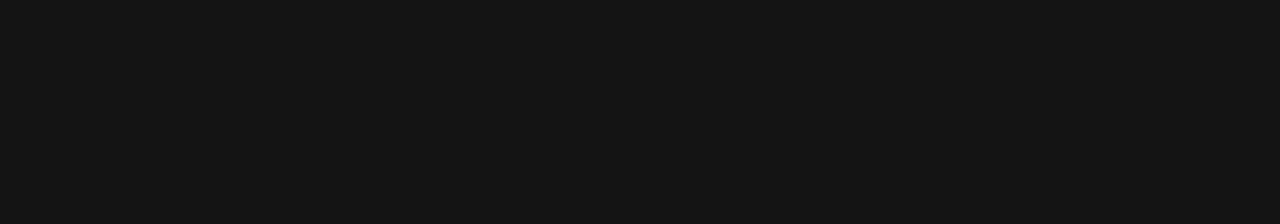
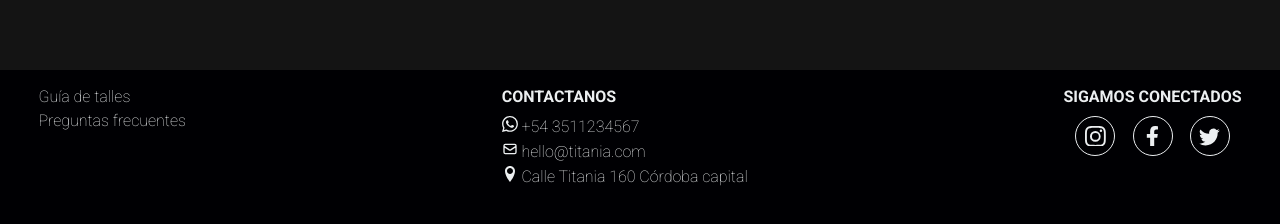
Before and after one commit to lauty-shock/Titania, a React (Vite) app in the folder client/: page / in a window 1280 px wide. Shown: the part 2516-2740 px from the top of the page. Before the commit the page ends 2566 px from the top, so only its background shows below. Built offline with nearby package versions, Linux system fonts and the light colour scheme.

Commit message:
Footer creado

```diff
--- a/client/src/App.jsx
+++ b/client/src/App.jsx
@@ -2,6 +2,7 @@ import Landing from "./components/Landing";
 import Navbar from "./components/Navbar";
 import Carrusel from "./components/Carrusel";
 import Marcas from "./components/Marcas";
+import Footer from "./components/Footer";
 
 function App() {
   const zapas = [
@@ -147,6 +148,7 @@ function App() {
       <Marcas />
       <Carrusel product={zapas} title="PARA HOMBRES" />
       <Carrusel product={zapas} title="PARA MUJERES" />
+      <Footer />
     </div>
   );
 }
--- /dev/null
+++ b/client/src/components/Footer.jsx
@@ -0,0 +1,44 @@
+import css from "../css/Footer/Footer.module.css";
+import { ImLocation } from "react-icons/im";
+import { HiOutlineMail } from "react-icons/hi";
+import { BsWhatsapp } from "react-icons/bs";
+import { BsInstagram } from "react-icons/bs";
+import { BsTwitter } from "react-icons/bs";
+import { FaFacebookF } from "react-icons/fa";
+
+export default function Footer() {
+  return (
+    <div className={css.container}>
+      <div>
+        <a>Guía de talles</a>
+        <a>Preguntas frecuentes</a>
+      </div>
+      <div>
+        <h4>CONTACTANOS</h4>
+        <a>
+          <BsWhatsapp /> +54 3511234567
+        </a>
+        <a>
+          <HiOutlineMail /> hello@titania.com
+        </a>
+        <a>
+          <ImLocation /> Calle Titania 160 Córdoba capital
+        </a>
+      </div>
+      <div>
+        <h4>SIGAMOS CONECTADOS</h4>
+        <div className={css.containerRedes}>
+          <a className={css.redSocial}>
+            <BsInstagram />
+          </a>
+          <a className={css.redSocial}>
+            <FaFacebookF />
+          </a>
+          <a className={css.redSocial}>
+            <BsTwitter />
+          </a>
+        </div>
+      </div>
+    </div>
+  );
+}
--- /dev/null
+++ b/client/src/css/Footer/Footer.module.css
@@ -0,0 +1,57 @@
+.container {
+  display: flex;
+  flex-direction: row;
+  justify-content: space-between;
+  align-items: flex-start;
+  background-color: #000003;
+  width: 100%;
+  height: 21vh;
+  margin-top: 20px;
+  padding: 17px 3vw;
+}
+.container div {
+  display: flex;
+  flex-direction: column;
+  justify-content: flex-start;
+  align-items: flex-start;
+  gap: 5px;
+}
+.container div h4 {
+  color: #eceff1;
+  font-weight: 700;
+  margin-bottom: 5px;
+}
+.container div a {
+  color: #eceff1;
+  text-decoration: none;
+  cursor: pointer;
+}
+.container div .containerRedes {
+  display: flex;
+  flex-direction: row;
+  justify-content: space-evenly;
+  align-items: flex-start;
+  width: 100%;
+}
+.container div .containerRedes a {
+  display: flex;
+  flex-direction: row;
+  justify-content: center;
+  align-items: center;
+  width: 40px;
+  height: 40px;
+  border-radius: 50%;
+  border: 1px solid #eceff1;
+  font-size: 1.3rem;
+}
+.container div .containerRedes a:nth-child(1):hover {
+  background-color: #ee200b;
+}
+.container div .containerRedes a:nth-child(2):hover {
+  background-color: #2374e1;
+}
+.container div .containerRedes a:nth-child(3):hover {
+  background-color: #1d9bf0;
+}
+
+/*# sourceMappingURL=Footer.module.css.map */
--- a/client/src/index.css
+++ b/client/src/index.css
@@ -1,4 +1,4 @@
-@import url("https://fonts.googleapis.com/css2?family=Bebas+Neue&family=Roboto:wght@100&display=swap");
+@import url("https://fonts.googleapis.com/css2?family=Bebas+Neue&family=Roboto:wght@100;700&display=swap");
 
 :root {
   background-color: #141414;
--- /dev/null
+++ b/client/src/sass/Footer.scss
@@ -0,0 +1,52 @@
+@import "mixins";
+@import "colors";
+
+.container {
+  @include d-flex(row, space-between, flex-start);
+  background-color: $black;
+  width: 100%;
+  height: 21vh;
+  margin-top: 20px;
+  padding: 17px 3vw;
+
+  div {
+    @include d-flex(column, flex-start, flex-start);
+    gap: 5px;
+
+    h4 {
+      color: $white2;
+      font-weight: 700;
+      margin-bottom: 5px;
+    }
+
+    a {
+      color: $white2;
+      text-decoration: none;
+      cursor: pointer;
+    }
+
+    .containerRedes {
+      @include d-flex(row, space-evenly, flex-start);
+      width: 100%;
+
+      a {
+        @include d-flex(row, center, center);
+        width: 40px;
+        height: 40px;
+        border-radius: 50%;
+        border: 1px solid $white2;
+        font-size: 1.3rem;
+
+        &:nth-child(1):hover {
+          background-color: #ee200b;
+        }
+        &:nth-child(2):hover {
+          background-color: #2374e1;
+        }
+        &:nth-child(3):hover {
+          background-color: #1d9bf0;
+        }
+      }
+    }
+  }
+}
```
Also changed, not shown: 1 other file (tests, documents, lock files or other folders).
